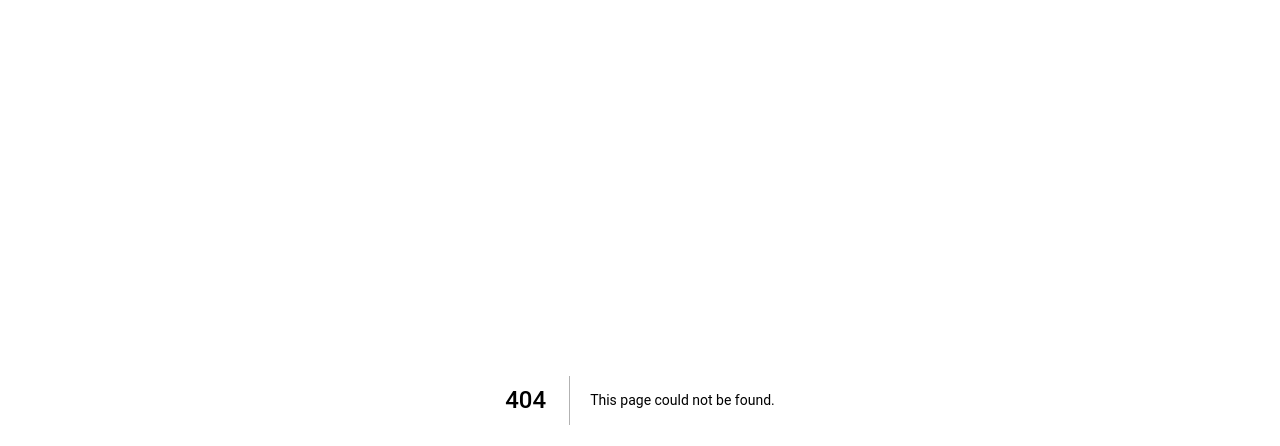
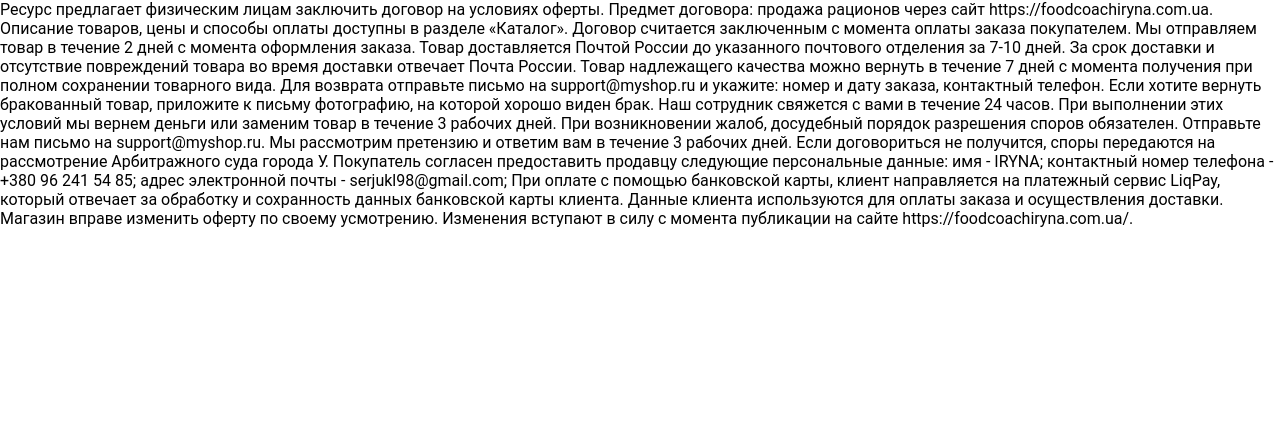
Before and after one commit to serjukl/healthy-eating, a Next.js app: page /oferta in a window 1280 px wide. Before the commit this address had no page. Shown: the top 446 px of the page. Built offline with nearby package versions, Linux system fonts and the light colour scheme.

Commit message:
finish pay

```diff
--- a/pages/index.js
+++ b/pages/index.js
@@ -334,7 +334,7 @@
           </svg>
         </div>
 
-        <a href="https://prolum.com.ua/privacypolicy/">oferta</a>
+        <a href="/oferta">oferta</a>
       </footer>
     </div>
   )
--- /dev/null
+++ b/pages/oferta.js
@@ -0,0 +1,26 @@
+import React from 'react'
+
+const oferta = () => (
+  <div>
+    Ресурс предлагает физическим лицам заключить договор на условиях оферты.
+
+    Предмет договора: продажа рационов через сайт https://foodcoachiryna.com.ua. Описание товаров, цены и способы оплаты доступны в разделе «Каталог».
+    Договор считается заключенным с момента оплаты заказа покупателем.
+    Мы отправляем товар в течение 2 дней с момента оформления заказа. Товар доставляется Почтой России до указанного почтового отделения за 7-10 дней. За срок доставки и отсутствие повреждений товара во время доставки отвечает Почта России.
+    Товар надлежащего качества можно вернуть в течение 7 дней с момента получения при полном сохранении товарного вида. Для возврата отправьте письмо на support@myshop.ru и укажите: номер и дату заказа, контактный телефон. Если хотите вернуть бракованный товар, приложите к письму фотографию, на которой хорошо виден брак. Наш сотрудник свяжется с вами в течение 24 часов. При выполнении этих условий мы вернем деньги или заменим товар в течение 3 рабочих дней.
+    При возникновении жалоб, досудебный порядок разрешения споров обязателен. Отправьте нам письмо на support@myshop.ru. Мы рассмотрим претензию и ответим вам в течение 3 рабочих дней.
+    Если договориться не получится, споры передаются на рассмотрение Арбитражного суда города У.
+    Покупатель согласен предоставить продавцу следующие персональные данные:
+    имя - IRYNA;
+    контактный номер телефона -  +380 96 241 54 85;
+    адрес электронной почты - serjukl98@gmail.com;
+    При оплате с помощью банковской карты, клиент направляется на платежный сервис LiqPay, который отвечает за обработку и сохранность данных банковской карты клиента.
+
+    Данные клиента используются для оплаты заказа и осуществления доставки.
+
+    Магазин вправе изменить оферту по своему усмотрению. Изменения вступают в силу с момента публикации на сайте https://foodcoachiryna.com.ua/.
+
+  </div>
+)
+
+export default oferta
```
